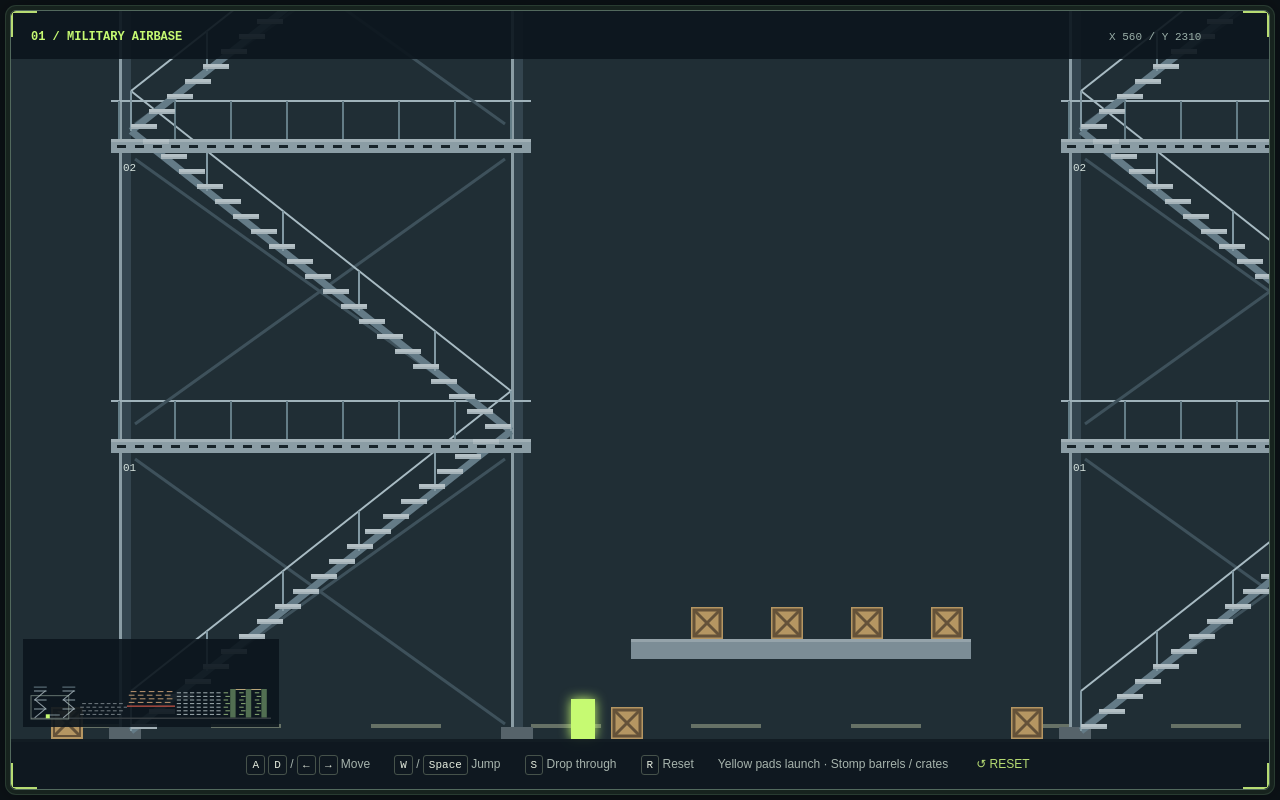
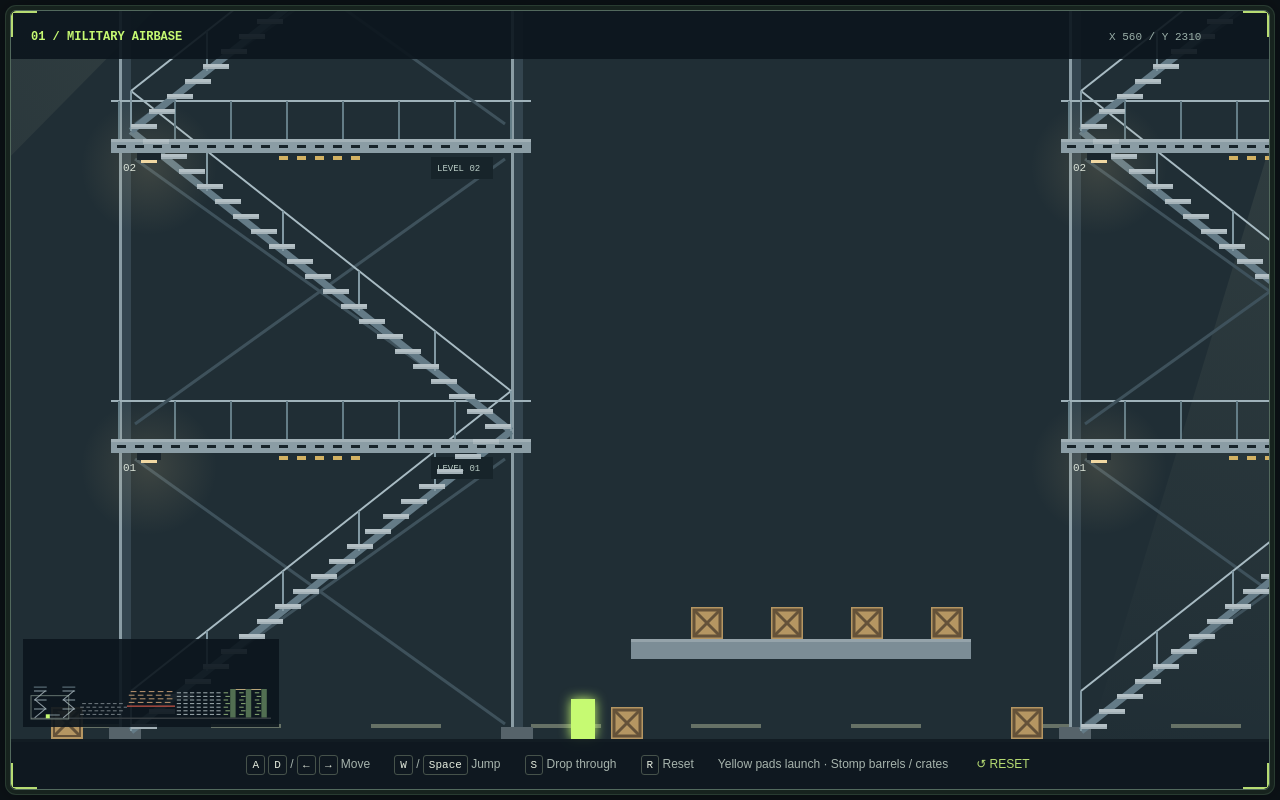
Before and after one commit to MrAnimesh/contra-manhunt, a plain HTML site: page index.html in a window 1280 px wide. Drawn offline with Linux system fonts and the light colour scheme.

Commit message:
Added animation for the watch towers

```diff
--- a/index.html
+++ b/index.html
@@ -158,10 +158,14 @@ function drawHud() {
   context.fillRect(map.x + player.x * map.scale - 2, map.y + player.y * map.scale - 2, 4, 4);
 }
 
+let animationTime = 0;
+
 function draw(elapsed) {
+  // Advance visual motion with elapsed seconds, independent of display refresh rate.
+  animationTime += elapsed;
   context.fillStyle = '#18252b';
   context.fillRect(0, 0, camera.width, camera.height);
-  drawMap(context, camera);
+  drawMap(context, camera, animationTime);
   context.save();
   // Translate the scene once; every platform retains its original world position.
   context.translate(-camera.x, -camera.y);
--- a/src/map.js
+++ b/src/map.js
@@ -197,9 +197,97 @@ function drawBackground(ctx, camera) {
   ctx.restore();
 }
 
-function drawWatchTowers(ctx) {
+function drawLamp(ctx, x, y, brightness) {
+  ctx.save();
+  // A soft pool of light fades below the metal lamp housing.
+  const glow = ctx.createRadialGradient(x, y + 10, 2, x, y + 10, 68);
+  glow.addColorStop(0, 'rgba(255, 220, 151, ' + brightness * 0.2 + ')');
+  glow.addColorStop(1, 'rgba(255, 220, 151, 0)');
+  ctx.fillStyle = glow;
+  ctx.fillRect(x - 68, y - 58, 136, 136);
+  ctx.fillStyle = '#1a252c';
+  ctx.fillRect(x - 12, y - 4, 24, 7);
+  ctx.fillStyle = '#f1d8a2';
+  ctx.fillRect(x - 8, y + 3, 16, 3);
+  ctx.restore();
+}
+
+function drawSearchlight(ctx, x, y, time) {
+  // The motor sweeps slowly across the runway; time is measured in seconds.
+  const angle = Math.PI / 2 + Math.sin(time * 0.35) * 0.95;
+  ctx.save();
+  ctx.translate(x, y);
+  ctx.rotate(angle);
+  const beam = ctx.createLinearGradient(0, 0, 1100, 0);
+  beam.addColorStop(0, 'rgba(236, 239, 191, 0.22)');
+  beam.addColorStop(0.45, 'rgba(236, 239, 191, 0.07)');
+  beam.addColorStop(1, 'rgba(236, 239, 191, 0)');
+  ctx.fillStyle = beam;
+  ctx.beginPath();
+  ctx.moveTo(10, -5);
+  ctx.lineTo(1100, -150);
+  ctx.lineTo(1100, 150);
+  ctx.lineTo(10, 5);
+  ctx.closePath();
+  ctx.fill();
+  // Lamp head rotates with its beam; the roof mount stays fixed.
+  ctx.fillStyle = '#526975';
+  ctx.fillRect(-16, -10, 28, 20);
+  ctx.fillStyle = '#f0edc6';
+  ctx.fillRect(10, -8, 4, 16);
+  ctx.restore();
+  line(ctx, x, y + 4, x, y + 15, '#93a8af', 5);
+}
+
+function drawRadar(ctx, x, y, time) {
+  line(ctx, x, y, x, y - 28, '#8097a2', 5);
+  // Project a rotating dish into a changing ellipse for a simple sense of depth.
+  const dishWidth = 5 + Math.abs(Math.cos(time * 0.8)) * 27;
+  ctx.fillStyle = '#435e6a';
+  ctx.strokeStyle = '#a6bec5';
+  ctx.lineWidth = 2;
+  ctx.beginPath();
+  ctx.ellipse(x, y - 35, dishWidth, 15, -0.2, 0, Math.PI * 2);
+  ctx.fill();
+  ctx.stroke();
+  line(ctx, x - dishWidth, y - 35, x + dishWidth, y - 35, '#809ba6', 1);
+  line(ctx, x, y - 49, x, y - 20, '#809ba6', 1);
+  const receiverX = x + Math.sin(time * 0.8) * 36;
+  line(ctx, x, y - 35, receiverX, y - 39, '#c2d0cf', 2);
+}
+
+function drawFlag(ctx, x, y, time) {
+  line(ctx, x, y - 12, x, y + 75, '#9aaeb4', 2);
+  ctx.fillStyle = '#809576';
+  ctx.beginPath();
+  // Pin the cloth at the pole; increase the wave toward its free end.
+  for (let i = 0; i <= 12; i++) {
+    const wave = Math.sin(time * 3 - i * 0.5) * i * 0.45;
+    const flagX = x + i * 4;
+    if (i === 0) ctx.moveTo(flagX, y + wave);
+    else ctx.lineTo(flagX, y + wave);
+  }
+  for (let i = 12; i >= 0; i--) {
+    const wave = Math.sin(time * 3 - i * 0.5) * i * 0.45;
+    ctx.lineTo(x + i * 4, y + 24 + wave);
+  }
+  ctx.closePath();
+  ctx.fill();
+}
+
+function drawWatchTowers(ctx, camera, time) {
   for (const tower of watchTowers) {
+    // Include the searchlight reach when skipping towers outside the camera.
+    const bounds = { x: tower.x - 1100, y: tower.y - 240, width: 2620, height: 1140 };
+    if (!isVisible(bounds, camera)) continue;
     const ground = tower.y + tower.height;
+    const phase = time + tower.x / 300;
+    drawSearchlight(ctx, tower.x + 350, tower.y - 145, phase);
+    // Concrete footings and dark interior panels anchor the steel structure.
+    ctx.fillStyle = '#182830';
+    ctx.fillRect(tower.x + 24, tower.y - 118, tower.width - 48, 118);
+    ctx.fillStyle = '#263a45';
+    ctx.fillRect(tower.x + 24, tower.y - 116, tower.width - 88, 15);
     // Slim columns, footings, and cross bracing give the structure depth.
     for (const x of [tower.x + 8, tower.x + tower.width - 20]) {
       ctx.fillStyle = '#34454f';
@@ -233,6 +321,17 @@ function drawWatchTowers(ctx) {
       ctx.fillStyle = '#d6e3de';
       ctx.font = '11px monospace';
       ctx.fillText('0' + (floor + 1), tower.x + 12, top + 32);
+      // Warm utility lamps illuminate each stair landing.
+      drawLamp(ctx, tower.x + 38, top + 18, 0.65 + Math.sin(phase * 0.7) * 0.04);
+      ctx.fillStyle = '#d3b263';
+      for (let stripe = 0; stripe < 5; stripe++) {
+        ctx.fillRect(tower.x + 168 + stripe * 18, top + 17, 9, 4);
+      }
+      ctx.fillStyle = '#17242a';
+      ctx.fillRect(tower.x + 320, top + 18, 62, 22);
+      ctx.fillStyle = '#bbcec7';
+      ctx.font = '9px monospace';
+      ctx.fillText('LEVEL 0' + (floor + 1), tower.x + 326, top + 32);
     }
     // A tinted panoramic cabin crowns the top floor, with an open side doorway.
     ctx.fillStyle = '#73b8c32b';
@@ -241,27 +340,48 @@ function drawWatchTowers(ctx) {
       line(ctx, x, tower.y - 116, x, tower.y - 12, '#92aeb5', 3);
       line(ctx, x + 8, tower.y - 100, x + 40, tower.y - 72, '#bce2e133', 2);
     }
+    // A lit console and sweeping screen make the lookout feel staffed and operational.
     ctx.fillStyle = '#24363e';
     ctx.fillRect(tower.x + 140, tower.y - 32, 120, 20);
+    ctx.fillStyle = '#0e2827';
+    ctx.fillRect(tower.x + 148, tower.y - 55, 48, 24);
+    ctx.strokeStyle = '#608e83';
+    ctx.strokeRect(tower.x + 148, tower.y - 55, 48, 24);
+    const scanX = tower.x + 150 + (phase * 14 % 44);
+    line(ctx, scanX, tower.y - 53, scanX, tower.y - 33, '#8ce3b8', 2);
+    ctx.fillStyle = '#b2d5c4';
+    ctx.fillRect(tower.x + 170, tower.y - 45, 3, 3);
+    ctx.fillRect(tower.x + 184, tower.y - 39, 2, 2);
     ctx.fillStyle = '#87d5bc';
     ctx.fillRect(tower.x + 154, tower.y - 26, 30, 6);
     ctx.fillStyle = '#d7e1d6';
     ctx.font = 'bold 12px monospace';
-    ctx.fillText(tower.name, tower.x + 145, tower.y - 142);
+    ctx.fillStyle = '#1a2a32';
+    ctx.fillRect(tower.x + 112, tower.y - 128, 185, 26);
+    ctx.fillStyle = '#d7e1d6';
+    ctx.fillText(tower.name + ' / OPS', tower.x + 126, tower.y - 110);
     // Antenna and beacon add a clear silhouette against the open airspace.
     line(ctx, tower.x + 70, tower.y - 130, tower.x + 70, tower.y - 205, '#8ea4ad', 3);
     line(ctx, tower.x + 48, tower.y - 182, tower.x + 92, tower.y - 182, '#8ea4ad', 2);
-    ctx.fillStyle = '#f08d66';
+    // A slow beacon pulse avoids harsh flashing.
+    const beacon = 0.2 + 0.8 * Math.pow((Math.sin(phase * 2) + 1) / 2, 4);
+    ctx.save();
+    ctx.shadowColor = '#ff7855';
+    ctx.shadowBlur = 8 + beacon * 18;
+    ctx.fillStyle = 'rgba(255, 128, 85, ' + beacon + ')';
     ctx.fillRect(tower.x + 66, tower.y - 210, 8, 5);
+    ctx.restore();
+    drawRadar(ctx, tower.x + 220, tower.y - 146, phase);
+    drawFlag(ctx, tower.x + 20, tower.y - 205, phase);
   }
 }
 
-export function drawMap(ctx, camera) {
+export function drawMap(ctx, camera, time = performance.now() / 1000) {
   ctx.save();
   // All assets use world coordinates; translate once for the camera.
   ctx.translate(-camera.x, -camera.y);
   drawBackground(ctx, camera);
-  drawWatchTowers(ctx);
+  drawWatchTowers(ctx, camera, time);
   for (const platform of platforms) {
     if (!isVisible(platform, camera)) continue;
     ctx.fillStyle = platform.color;
```
